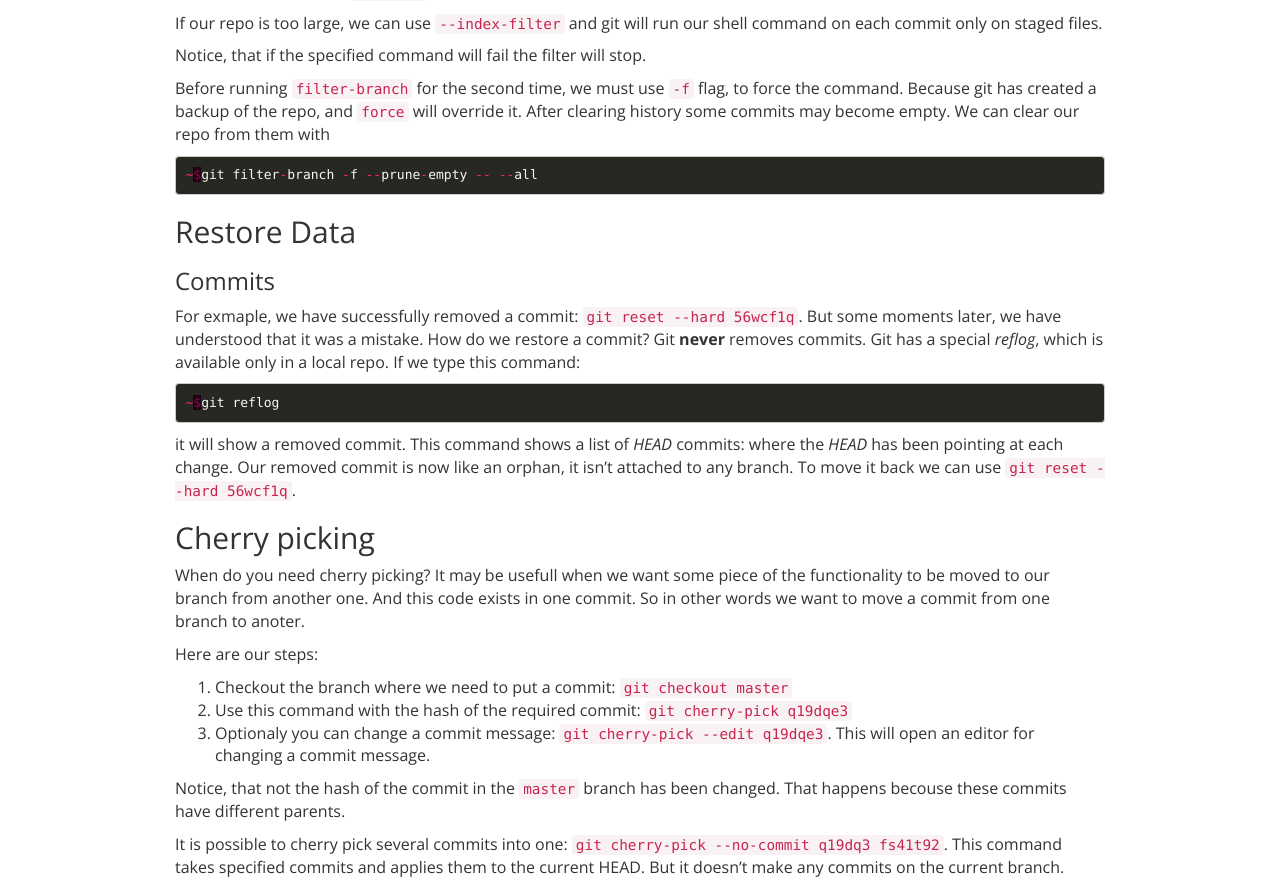
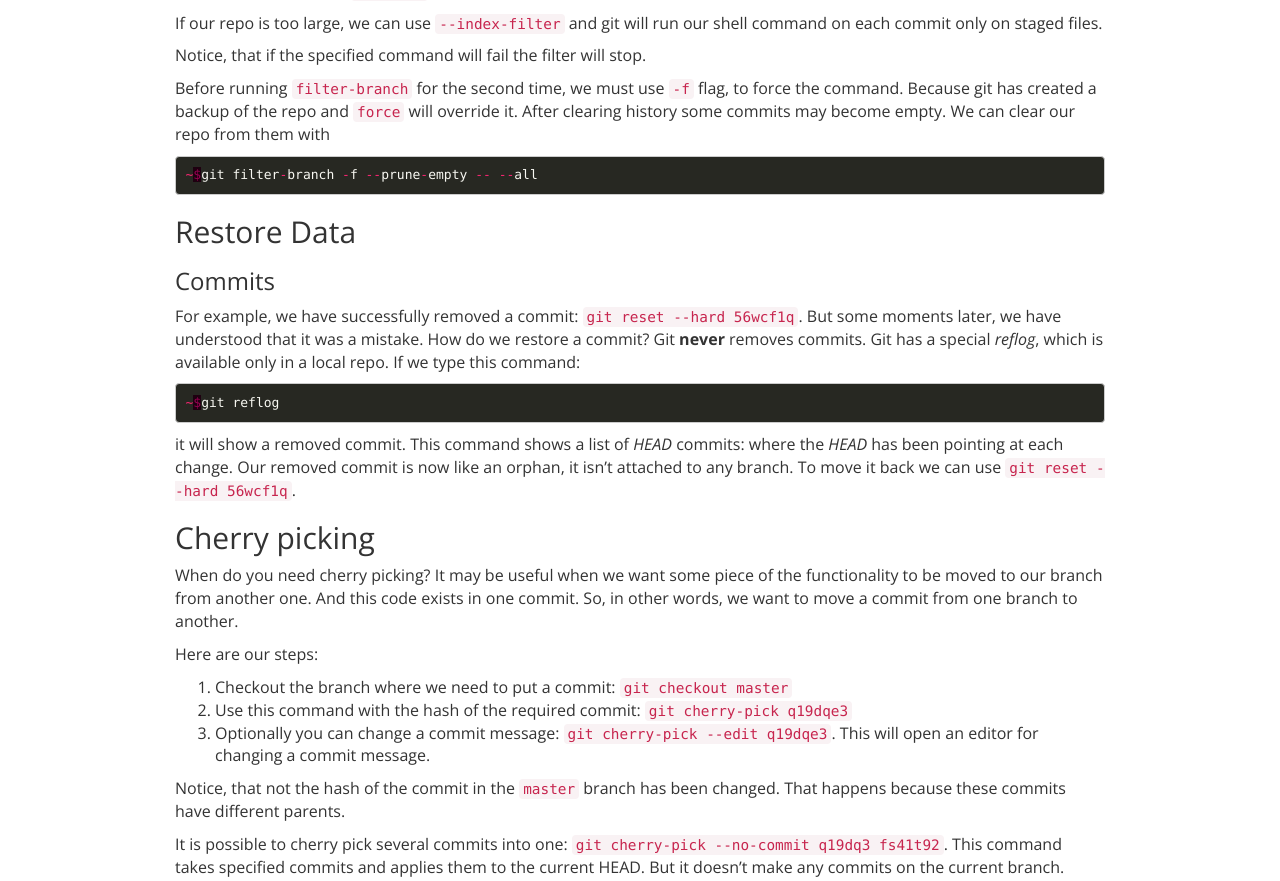
Before and after one commit to seregazhuk/seregazhuk.github.io_old, a Jekyll site: the page built from _posts/2016-06-11-git-advanced.md, in a window 1280 px wide. Shown: the part 1064-1945 px from the top of the page. Built offline with Jekyll 4.4.1, drawn with Linux system fonts in a browser that asks for light colours; nearby versions of some CDN libraries.

Commit message:
git advabced typos fix

```diff
--- a/_posts/2016-06-11-git-advanced.md
+++ b/_posts/2016-06-11-git-advanced.md
@@ -60,7 +60,7 @@ If our repo is too large, we can use `--index-filter` and git will run our shell
 Notice, that if the specified command will fail the filter will stop.
 
 Before running `filter-branch` for the second time, we must use `-f` flag, to force the command. Because git has created
-a backup of the repo, and `force` will override it. After clearing history some commits may become empty. We can clear our
+a backup of the repo and `force` will override it. After clearing history some commits may become empty. We can clear our
 repo from them with
 
 {% highlight python %}
@@ -72,7 +72,7 @@ repo from them with
 
 ### Commits
 
-For exmaple, we have successfully removed a commit: `git reset --hard 56wcf1q`. But some moments later, we have understood
+For example, we have successfully removed a commit: `git reset --hard 56wcf1q`. But some moments later, we have understood
 that it was a mistake. How do we restore a commit? Git **never** removes commits. Git has a special *reflog*, which is available
 only in a local repo. If we type this command:
 
@@ -85,17 +85,17 @@ Our removed commit is now like an orphan, it isn't attached to any branch. To mo
 
 ## Cherry picking
 
-When do you need cherry picking? It may be usefull when we want some piece of the functionality to be moved to our branch
-from another one. And this code exists in one commit. So in other words we want to move a commit from one branch to anoter.
+When do you need cherry picking? It may be useful when we want some piece of the functionality to be moved to our branch
+from another one. And this code exists in one commit. So, in other words, we want to move a commit from one branch to another.
 
 Here are our steps:
 
 1. Checkout the branch where we need to put a commit: `git checkout master`
 2. Use this command with the hash of the required commit: `git cherry-pick q19dqe3`
-3. Optionaly you can change a commit message: `git cherry-pick --edit q19dqe3`. This will open an editor for changing a
+3. Optionally you can change a commit message: `git cherry-pick --edit q19dqe3`. This will open an editor for changing a
 commit message.
 
-Notice, that not the hash of the commit in the `master` branch has been changed. That happens becouse these commits have
+Notice, that not the hash of the commit in the `master` branch has been changed. That happens because these commits have
 different parents.
 
 It is possible to cherry pick several commits into one: `git cherry-pick --no-commit q19dq3 fs41t92`.
```
